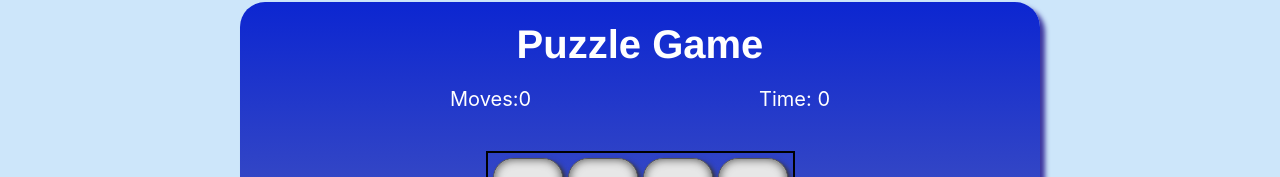
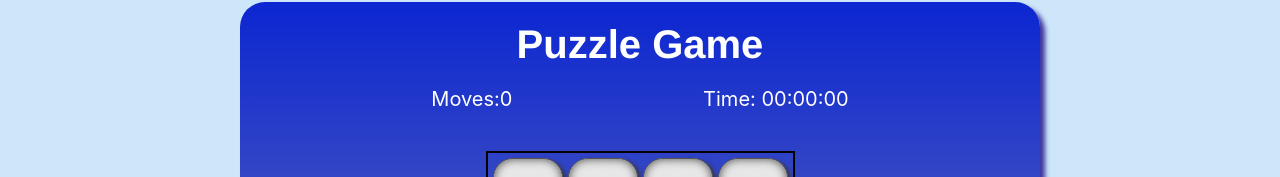
Before and after one commit to MorozOO/react-app, a React (Create React App) app: page /puzlle in a window 1280 px wide. Shown: the part 150-327 px from the top of the page. Built offline with nearby package versions, Linux system fonts and the light colour scheme.

Commit message:
timer and win styles

```diff
--- a/src/components/puzzle/Game.css
+++ b/src/components/puzzle/Game.css
@@ -13,6 +13,9 @@
     gap: 5px;
     padding: 5px;
 }
+.game-over{
+    filter: blur(3px) brightness(80%);
+}
 .game-item{
     width: 70px;
     height: 70px;
--- a/src/components/puzzle/Game.jsx
+++ b/src/components/puzzle/Game.jsx
@@ -6,9 +6,9 @@ import "./Game.css";
 import GameItem from "./game-item";
 import GameItemEmpty from "./game-item-empty";
 
-const Game = () => {
-  const [shuffledArray, setShuffledArray] = useState(shuffle());
-  const [startedArray, setStartedArray] = useState(startArray());
+const Game = ({size}) => {
+  const [shuffledArray, setShuffledArray] = useState(shuffle(size));
+  const [startedArray, setStartedArray] = useState(startArray(size));
   const [moves, setMoves] = useState(0);
   const [time, setTime] = useState(0);
   const [timerActive, setTimerActive] = useState(false);
@@ -17,7 +17,7 @@ const Game = () => {
     setMoves(0);
     setTime(0);
     setTimerActive(false);
-    setShuffledArray(shuffle());
+    setShuffledArray(shuffle(size));
     setwin(false);
   };
   const checkWin = (shuffledArray) => {
@@ -35,7 +35,7 @@ const Game = () => {
     e.preventDefault();
   };
   const dropped = (e) => {
-    e.preventDefault();
+    if(!win) {e.preventDefault();
     const itemIndex = e.dataTransfer.getData("item");
     const emptyIndex = e.target.dataset.index;
 
@@ -52,12 +52,13 @@ const Game = () => {
     newArray.splice(emptyIndex, 1, shuffledArray[itemIndex]);
     setShuffledArray([...newArray]);
     setMoves(moves + 1);
-    checkWin(newArray);
+    checkWin(newArray);}
   };
   useEffect(() => {
     if (moves === 1) setTimerActive(true);
   }, [moves]);
   return (
+
     <div className="wrapper">
       <h1>Puzzle Game</h1>
       <div className="top-panel">
@@ -65,8 +66,10 @@ const Game = () => {
         <Timer time={time} setTime={setTime} timerActive={timerActive} />
       </div>
       {win && <h1>You Win</h1>}
-      <div className="game">
-        {shuffledArray.map((item, index) => {
+      <div className={win?"game game-over":"game"}>
+
+        {
+        shuffledArray.map((item, index) => {
           if (item === "") {
             return (
               <GameItemEmpty
--- a/src/components/puzzle/Timer.jsx
+++ b/src/components/puzzle/Timer.jsx
@@ -1,5 +1,15 @@
 import React, { useEffect } from 'react';
+function formatTime(seconds) {
+    const hours = Math.floor(seconds / 3600);
+    const minutes = Math.floor((seconds % 3600) / 60);
+    const secs = seconds % 60;
 
+    const formattedHours = String(hours).padStart(2, '0');
+    const formattedMinutes = String(minutes).padStart(2, '0');
+    const formattedSeconds = String(secs).padStart(2, '0');
+
+    return `${formattedHours}:${formattedMinutes}:${formattedSeconds}`;
+  }
 const Timer = ({time, setTime, timerActive}) => {
 useEffect(() => {
     let interval = null;
@@ -18,7 +28,7 @@ useEffect(() => {
 
     return (
         <div>
-            Time: {time}
+            Time: {formatTime(time)}
         </div>
     );
 }
--- a/src/router/index.js
+++ b/src/router/index.js
@@ -33,6 +33,7 @@ export const router = createBrowserRouter([
           element: <Game />
         },
 
+
       ]
     }
 
```
